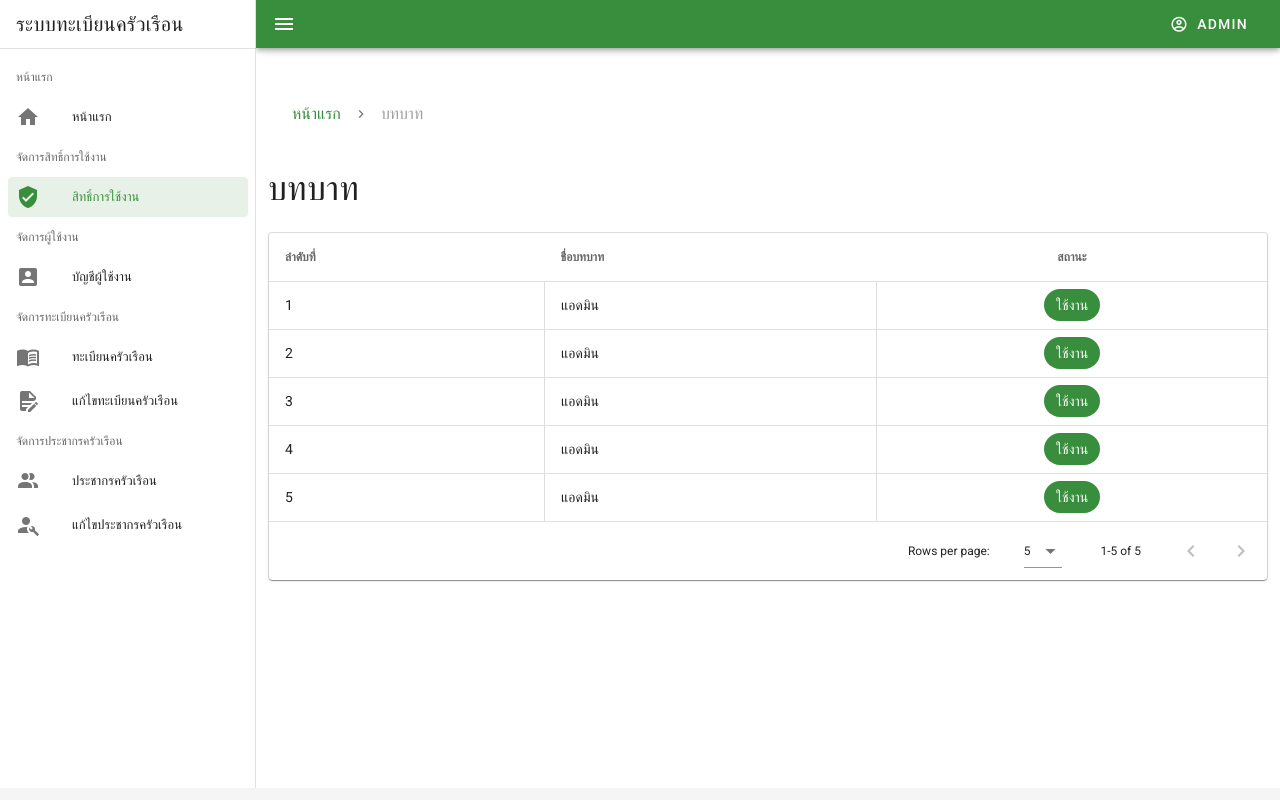
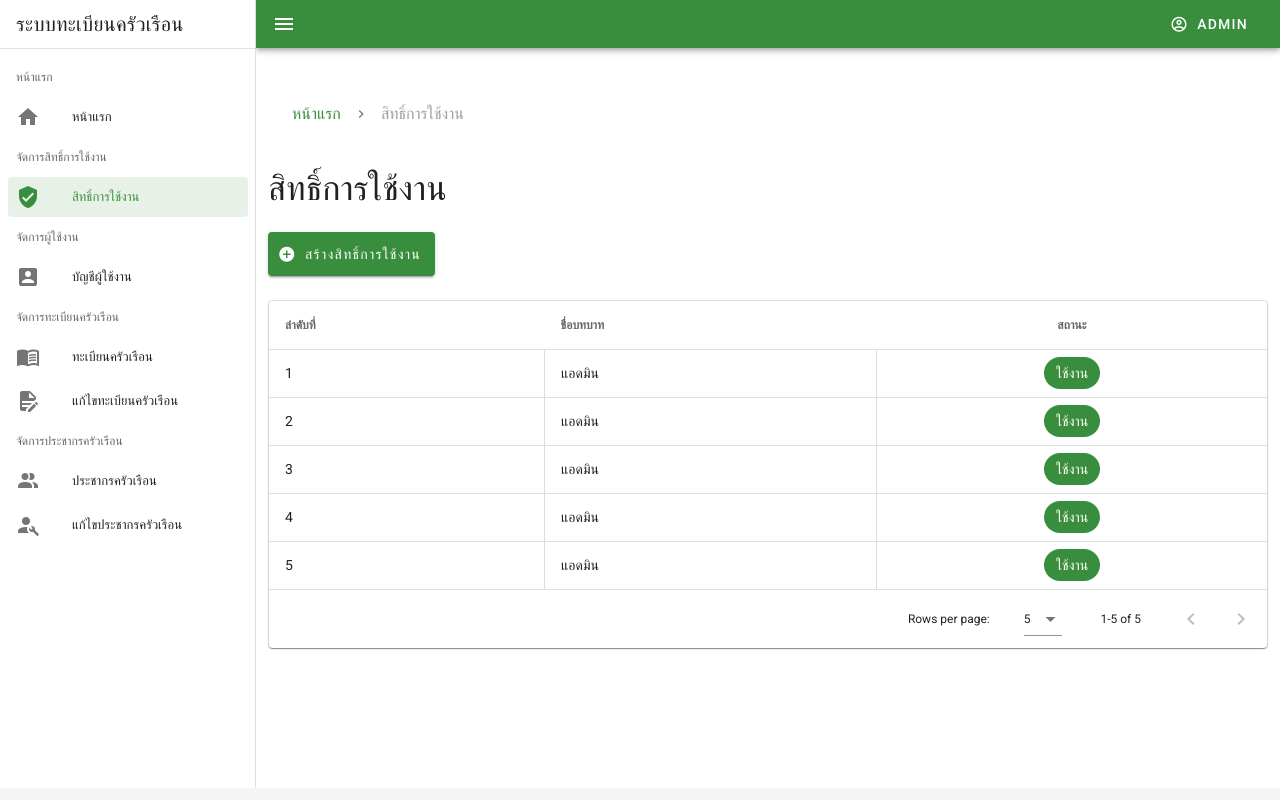
Before and after one commit to phanuphongforwork/end-project-new, a Nuxt app: page /roles in a window 1280 px wide. Built offline with nearby package versions, Linux system fonts and the light colour scheme.

Commit message:
feat: create roles

```diff
--- /dev/null
+++ b/components/roles/CreateForm.vue
@@ -0,0 +1,35 @@
+<template>
+  <div>
+    <v-container fluid>
+      <v-row no-gutters>
+        <v-col cols="12" lg="6">
+          <v-text-field label="ชื่อสิทธิ์การใช้งาน" outlined></v-text-field>
+        </v-col>
+        <v-col cols="12" class="pl-0 pl-lg-6" lg="6">
+          <v-switch v-model="status" inset label="เปิดใช้งาน"></v-switch>
+        </v-col>
+      </v-row>
+
+      <v-row class="mt-4">
+        <v-col cols="12">
+          <v-btn color="primary" class="col-12 col-lg-2" large>
+            <v-icon left> mdi-pencil </v-icon>
+            บันทึกข้อมูล
+          </v-btn>
+        </v-col>
+      </v-row>
+    </v-container>
+  </div>
+</template>
+
+<script>
+export default {
+  data() {
+    return {
+      status: true,
+    };
+  },
+};
+</script>
+
+<style></style>
--- a/pages/house-holds.vue
+++ b/pages/house-holds.vue
@@ -53,14 +53,13 @@
         :itemsPerPage="5"
         class="elevation-1"
       >
-        <template v-slot:[`item.actions`]="{ item }">
+        <template v-slot:[`item.actions`]>
           <a href="#">กดเพื่อเพิ่ม</a>
         </template>
       </v-data-table>
     </v-card>
     <v-dialog
       v-model="modalActive"
-      fullscreen
       hide-overlay
       transition="dialog-bottom-transition"
     >
--- a/pages/roles.vue
+++ b/pages/roles.vue
@@ -2,6 +2,17 @@
   <div>
     <div>
       <Breadcrumb :items="breadcrumbs" :title="title" />
+    </div>
+    <div>
+      <v-btn
+        color="primary"
+        large
+        class="col-12 col-lg-2 mt-6"
+        @click="modalActive = true"
+      >
+        <v-icon left> mdi-plus-circle </v-icon>
+        สร้างสิทธิ์การใช้งาน
+      </v-btn>
     </div>
     <v-card class="mt-6" outlined>
       <v-data-table
@@ -12,25 +23,52 @@
         :itemsPerPage="5"
         class="elevation-1"
       >
-        <template v-slot:item.Status="{ item }" class="d-flex justify-center">
+        <template
+          v-slot:[`item.Status`]="{ item }"
+          class="d-flex justify-center"
+        >
           <v-chip color="primary" dark>
             {{ item.Status }}
           </v-chip>
         </template>
       </v-data-table>
     </v-card>
+
+    <v-dialog
+      v-model="modalActive"
+      hide-overlay
+      persistent
+      :fullscreen="true"
+      transition="dialog-bottom-transition"
+      max-width="800"
+    >
+      <v-card>
+        <v-toolbar dark color="primary">
+          <v-btn icon dark @click="closeModal()">
+            <v-icon>mdi-close</v-icon>
+          </v-btn>
+          <v-toolbar-title>สร้าง{{ title }}</v-toolbar-title>
+          <v-spacer></v-spacer>
+        </v-toolbar>
+        <div class="px-4 py-4">
+          <CreateForm />
+        </div>
+      </v-card>
+    </v-dialog>
   </div>
 </template>
 
 <script>
 import Breadcrumb from "@/components/Breadcrumbs";
+import CreateForm from "@/components/roles/CreateForm";
 export default {
   components: {
     Breadcrumb,
+    CreateForm,
   },
   data() {
     return {
-      title: "บทบาท",
+      title: "สิทธิ์การใช้งาน",
       breadcrumbs: [
         {
           text: "หน้าแรก",
@@ -38,7 +76,7 @@ export default {
           href: "/",
         },
         {
-          text: "บทบาท",
+          text: "สิทธิ์การใช้งาน",
           disabled: false,
           href: "roles",
         },
@@ -58,6 +96,7 @@ export default {
         },
         { text: "สถานะ", value: "Status", align: "center" },
       ],
+      modalActive: false,
       roles: Array(5)
         .fill({
           LevelName: "แอดมิน",
@@ -70,6 +109,11 @@ export default {
           };
         }),
     };
+  },
+  methods: {
+    closeModal() {
+      this.modalActive = false;
+    },
   },
 };
 </script>
```
